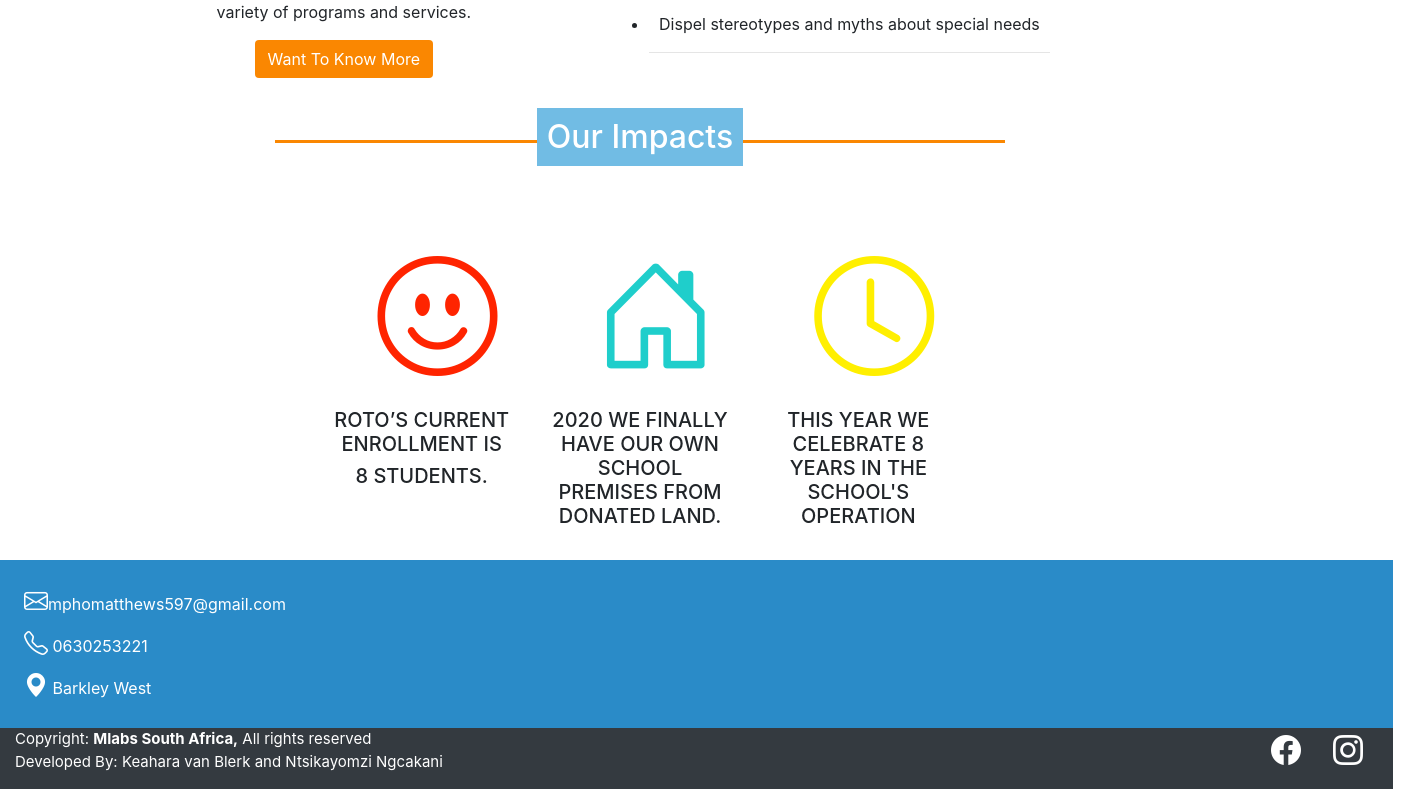
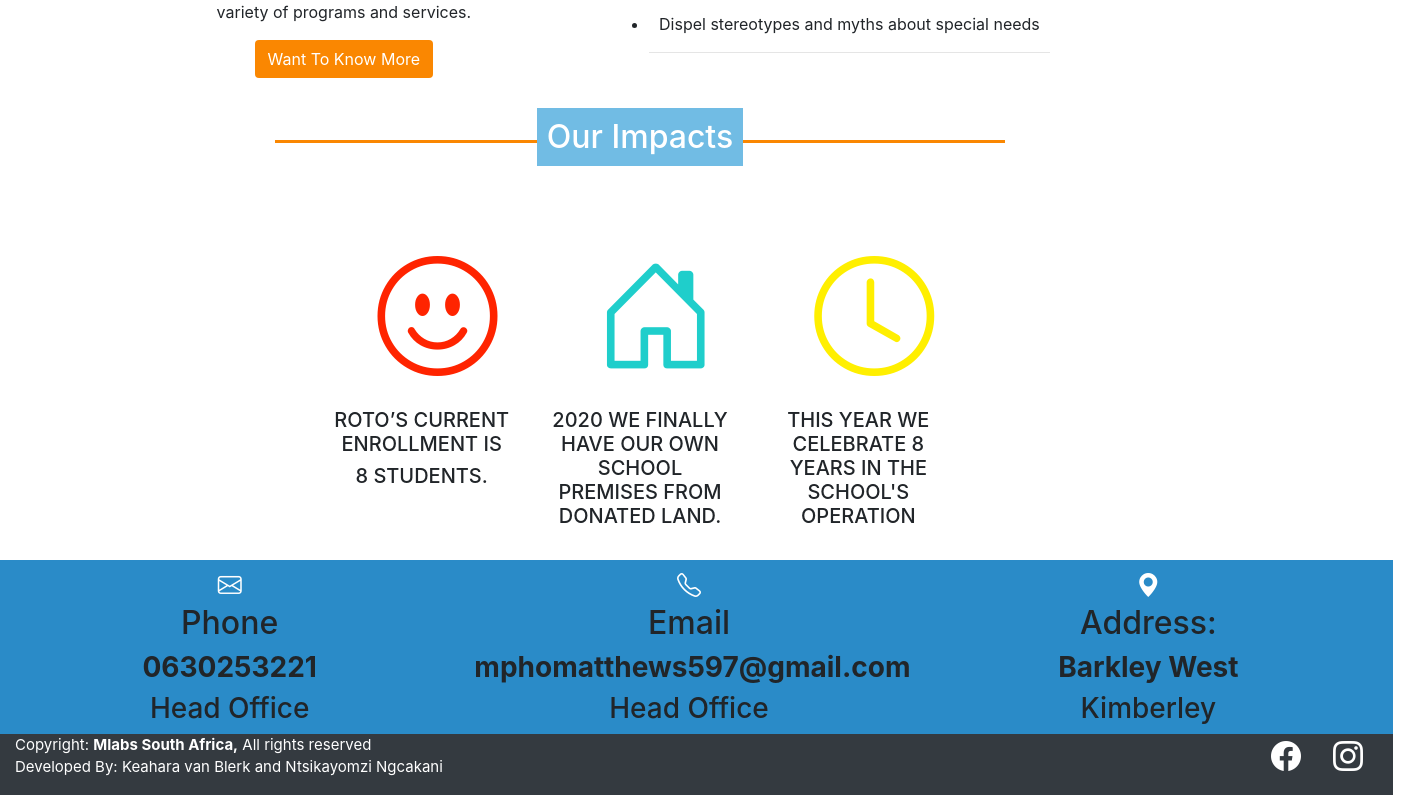
Before and after one commit to TsikaBullRat/Roto, a React (Create React App) app: page / in a window 1280 px wide. Shown: the part 1238-2033 px from the top of the page, 1417 px wide, since content can reach past the window. Built offline with nearby package versions, Linux system fonts and the light colour scheme.

Commit message:
New Footer

```diff
--- a/src/components/Pieces/Footer.js
+++ b/src/components/Pieces/Footer.js
@@ -5,12 +5,26 @@ function Footer() {
     return (
 
         <div className=" row footer">
-            <div className="col-sm-12 ml-4 mt-4" style={{ color: '#fff' }}>
-                <div><i className="bi bi-envelope" style={{ color: '#fff', fontSize: 24 }}></i>mphomatthews597@gmail.com <br></br></div>
-                <div className='Space-around' > <i className="bi bi-telephone" style={{ color: '#fff', fontSize: 24 }}></i>  0630253221 <br></br></div>
-                <div className='Space-around'> <i className="bi bi-geo-alt-fill" style={{ color: '#fff', fontSize: 24 }}></i> Barkley West <br></br></div>
-                <br />
+            <div className="d-flex mt-2 col-lg-12 col-md-12 col-sm-12">
+
+            <div className="text-center col-lg-4 col-md-6 col-sm-12">
+            <i className="bi bi-envelope" style={{ color: '#fff', fontSize: 24 }}></i><h2>Phone</h2>
+                <h3><b>0630253221</b></h3>
+                <h3>Head Office</h3>
             </div>
+
+            <div className="text-center col-lg-4 col-md-6 col-sm-12">
+            <i className="bi bi-telephone" style={{ color: '#fff', fontSize: 24 }}></i><h2>Email</h2>
+                <h3><b>mphomatthews597@gmail.com</b></h3>
+                <h3>Head Office</h3>
+            </div>
+
+            <div class="text-center col-lg-4 col-md-12 col-sm-12">
+            <i className="bi bi-geo-alt-fill" style={{ color: '#fff', fontSize: 24 }}></i><h2>Address:</h2>
+                <h3><b>Barkley West</b></h3>
+                <h3>Kimberley</h3>
+            </div>
+        </div>
             <div className="d-flex bg-dark col-lg-12 col-sm-12" style={{ fontSize: 15, color: '#fff' }}>
                 <div className="col-lg-6 col-md-6 col-sm-12">
                     <div>
```
